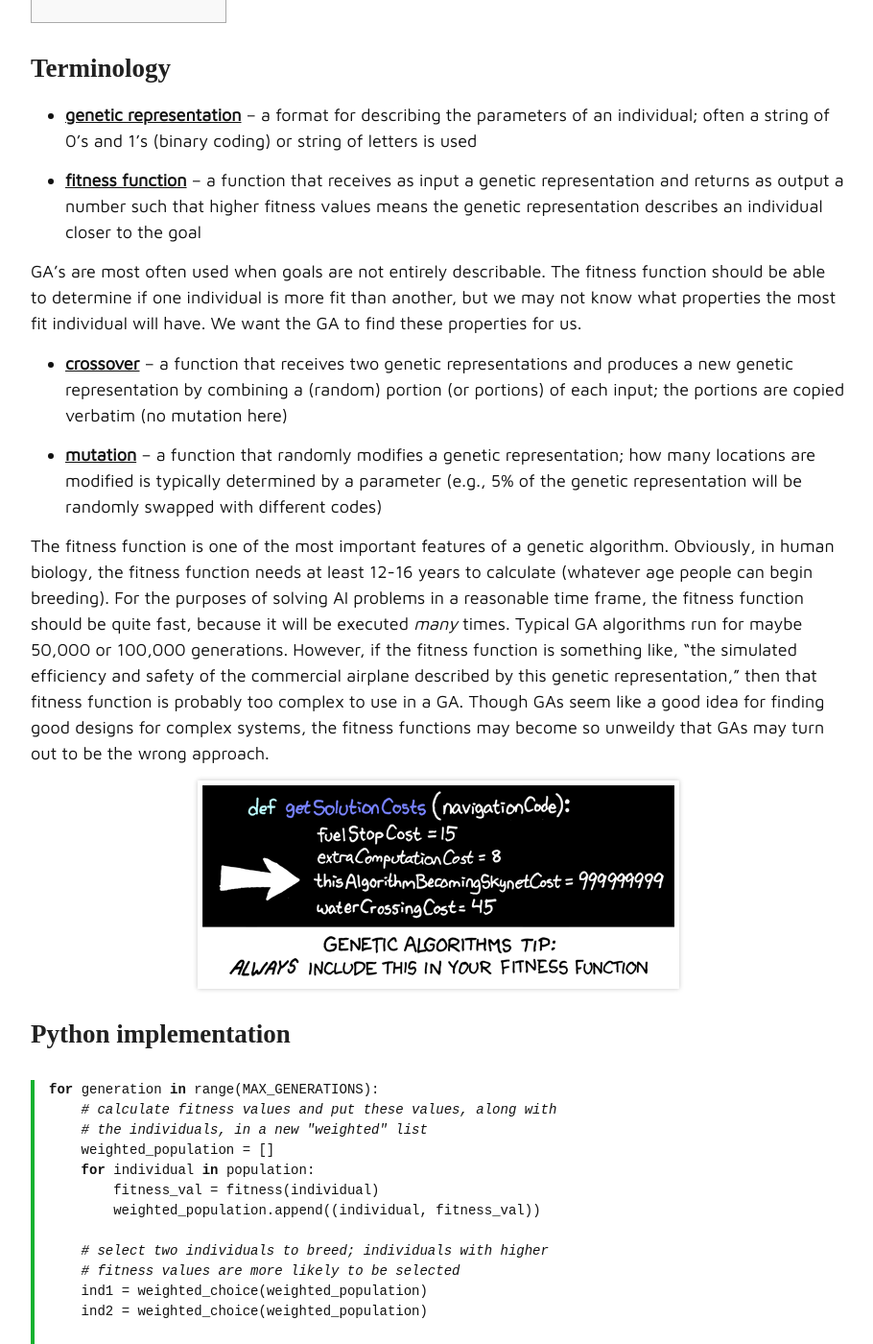
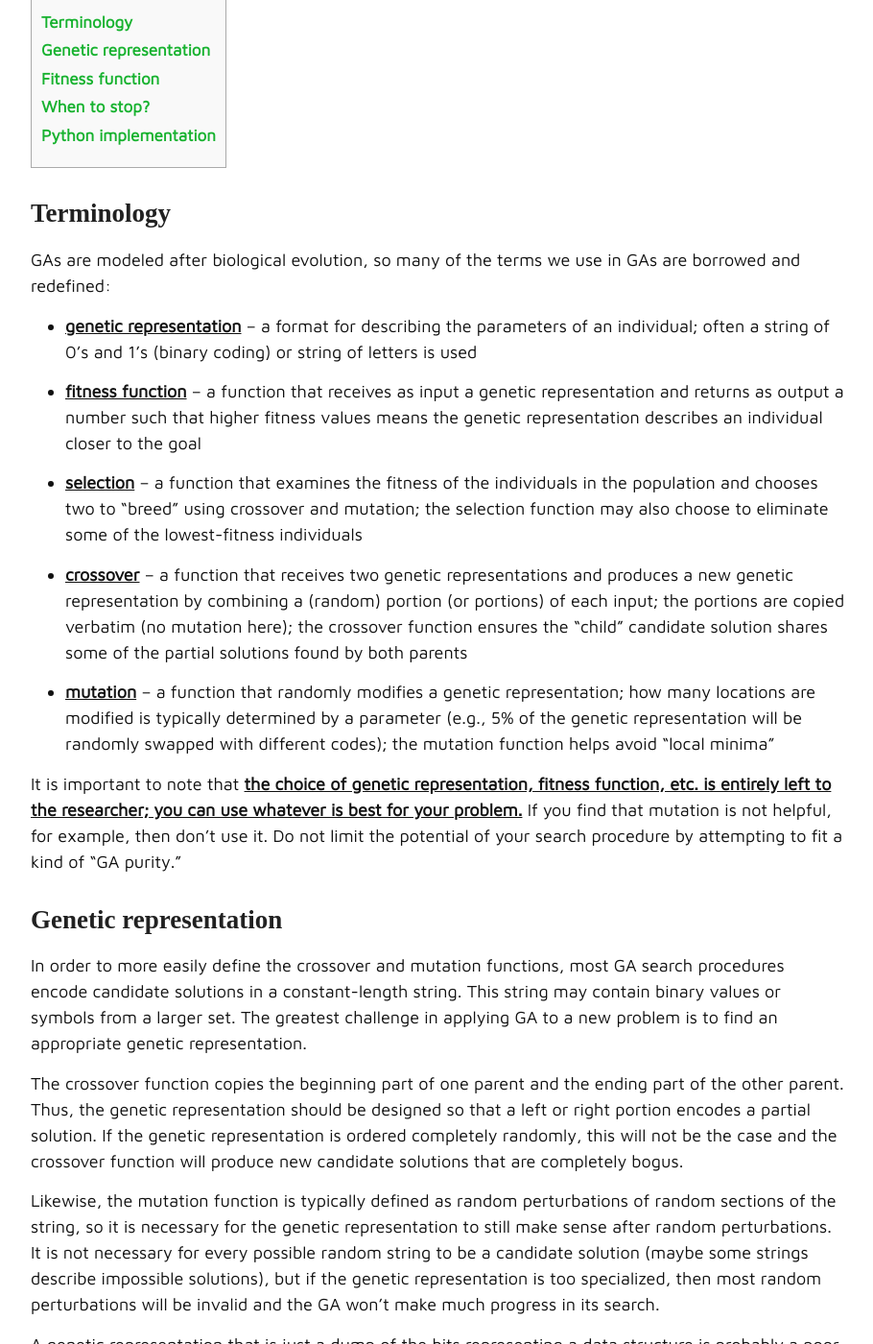
Before and after one commit to joshuaeckroth/csci431-website, a Jekyll site: the page built from notes/genetic-algorithms.md, in a window 1280 px wide and 1400 px high, scrolled down 327 px. Shown: the whole window at 96% size, without its empty margins (183-1093 px from the left). Built offline with Jekyll 4.4.1, drawn with Linux system fonts in a browser that asks for light colours; some web fonts are replaced; some of the changed text lies outside the part shown.

Commit message:
Updated GA notes

```diff
--- a/notes/genetic-algorithms.md
+++ b/notes/genetic-algorithms.md
@@ -5,11 +5,11 @@
 
 # Evolving solutions with genetic algorithms
 
-- high
-- level
-- points
+Genetic algorithms (GAs) are used when a search goal is not entirely describable. Instead, a pool of random candidate solutions (having the right structure but not necessary good solutions) are "evolved" in order to produce better solutions. The goodness of a solution is measured by a "fitness" function. Evolution happens by combining two candidate solutions and applying "crossover" and "mutation" functions to copy features from both inputs but also randomly vary the result. Eventually, we decide to terminate the algorithm and pick out the highest fitness solution found so far.
 
 ## Terminology
+
+GAs are modeled after biological evolution, so many of the terms we use in GAs are borrowed and redefined:
 
   - **genetic representation** -- a format for describing the parameters
        of an individual; often a string of 0's and 1's (binary coding)
@@ -20,28 +20,38 @@
        fitness values means the genetic representation describes an
        individual closer to the goal
 
-GA's are most often used when goals are not entirely describable. The
-fitness function should be able to determine if one individual is more
-fit than another, but we may not know what properties the most fit
-individual will have. We want the GA to find these properties for us.
+  - **selection** -- a function that examines the fitness of the individuals in the population and chooses two to "breed" using crossover and mutation; the selection function may also choose to eliminate some of the lowest-fitness individuals
 
   - **crossover** -- a function that receives two genetic representations
                  and produces a new genetic representation by
                  combining a (random) portion (or portions) of each
                  input; the portions are copied verbatim (no mutation
-                 here)
+                 here); the crossover function ensures the "child" candidate solution shares some of the partial solutions found by both parents
 
   - **mutation** -- a function that randomly modifies a genetic
                 representation; how many locations are modified is
                 typically determined by a parameter (e.g., 5% of the
                 genetic representation will be randomly swapped with
-                different codes)
+                different codes); the mutation function helps avoid "local minima"
+
+It is important to note that **the choice of genetic representation, fitness function, etc. is entirely left to the researcher; you can use whatever is best for your problem.** If you find that mutation is not helpful, for example, then don't use it. Do not limit the potential of your search procedure by attempting to fit a kind of "GA purity."
+
+## Genetic representation
+
+In order to more easily define the crossover and mutation functions, most GA search procedures encode candidate solutions in a constant-length string. This string may contain binary values or symbols from a larger set. The greatest challenge in applying GA to a new problem is to find an appropriate genetic representation.
+
+The crossover function copies the beginning part of one parent and the ending part of the other parent. Thus, the genetic representation should be designed so that a left or right portion encodes a partial solution. If the genetic representation is ordered completely randomly, this will not be the case and the crossover function will produce new candidate solutions that are completely bogus.
+
+Likewise, the mutation function is typically defined as random perturbations of random sections of the string, so it is necessary for the genetic representation to still make sense after random perturbations. It is not necessary for every possible random string to be a candidate solution (maybe some strings describe impossible solutions), but if the genetic representation is too specialized, then most random perturbations will be invalid and the GA won't make much progress in its search.
+
+A genetic representation that is just a dump of the bits representing a data structure is probably a poor genetic representation because it does not meet the constraints described above. Rather, each symbol in the genetic representation should describe an aspect of the solution (to allow mutation), and nearby symbols should describe related parts of the solution (to allow crossover).
+
+## Fitness function
 
 The fitness function is one of the most important features of a
-genetic algorithm. Obviously, in human biology, the fitness function
-needs at least 12-16 years to calculate (whatever age people can begin
-breeding). For the purposes of solving AI problems in a reasonable
-time frame, the fitness function should be quite fast, because it will
+genetic algorithm. It should accurately measure the quality of a candidate solution. With the selection function, only the highest fitness candidate solutions will "breed" and the lowest may be eliminated from the pool. Thus, the fitness function decides whether or not your GA search procedure will actually find a good solution in the end.
+
+The fitness function should be quite fast, because it will
 be executed *many* times. Typical GA algorithms run for maybe 50,000
 or 100,000 generations. However, if the fitness function is something
 like, "the simulated efficiency and safety of the commercial airplane
@@ -52,6 +62,10 @@
 approach.
 
 ![xkcd 534: "Just make sure you don't have it maximize instead of minimize.](/images/xkcd-genetic_algorithms.png "xkcd 534: 'Just make sure you don't have it maximize instead of minimize.'")
+
+## When to stop?
+
+A GA has no particular stopping condition. New candidate solutions can be generated forever. Typically, GAs are stopped when the fitness value of the most fit individual candidate solution does not increase much, or after a fixed number of steps.
 
 ## Python implementation
 
@@ -66,17 +80,12 @@
 
     # select two individuals to breed; individuals with higher
     # fitness values are more likely to be selected
-    ind1 = weighted_choice(weighted_population)
-    ind2 = weighted_choice(weighted_population)
+    ind1 = selection(weighted_population)
+    ind2 = selection(weighted_population)
 
     ind3 = crossover(ind1, ind2) # breed, creating a new individual
-    mutate(ind3) # do some random mutating
+    ind3 = mutate(ind3) # do some random mutating
     population.append(ind3)
-
-    # maybe the parents die? this is just one of many parameters in a
-    # GA algorithm
-    population.remove(ind1)
-    population.remove(ind2)
 
 # generations are completed; find maximum fitness individual
 max_fit = fitness(population[0])
```
